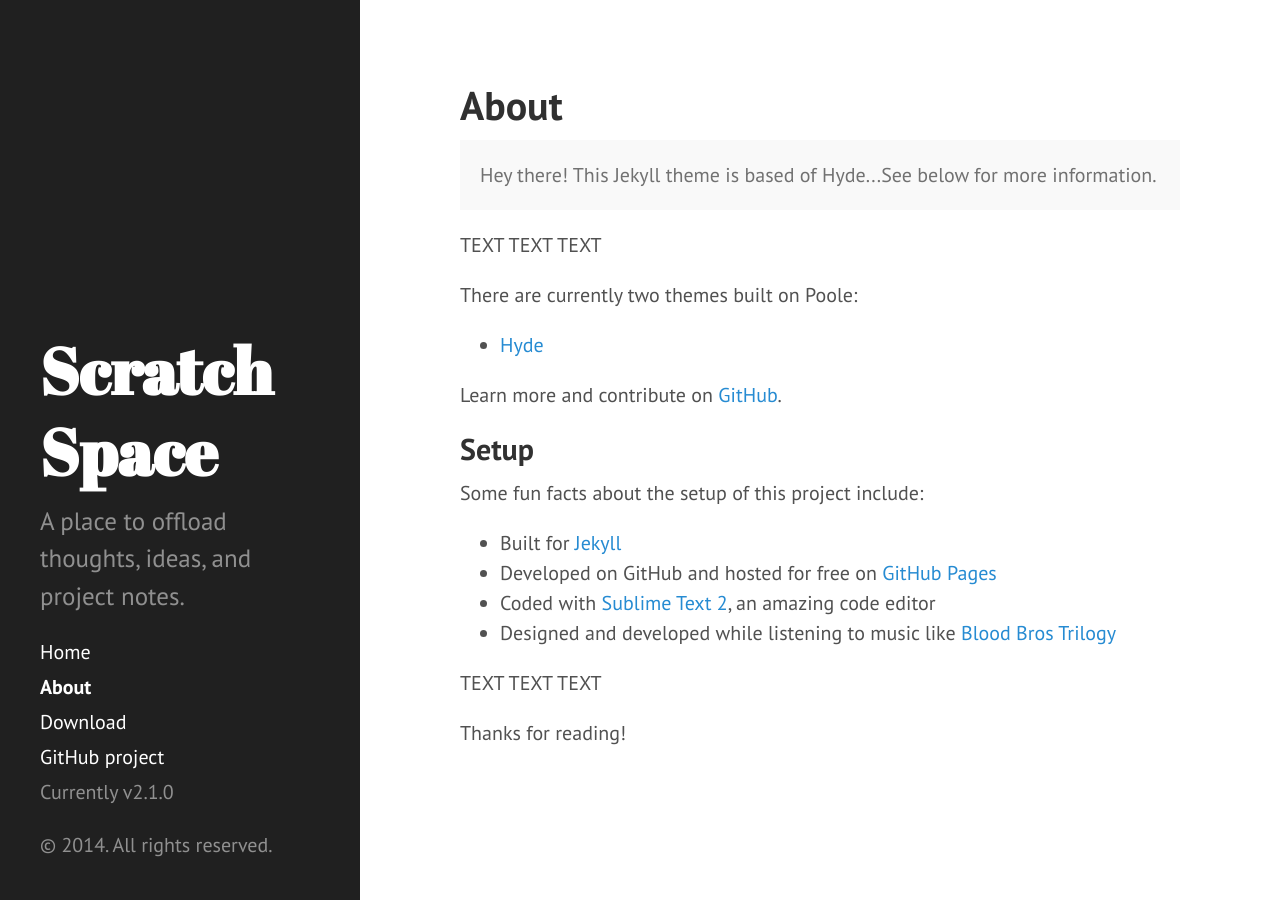
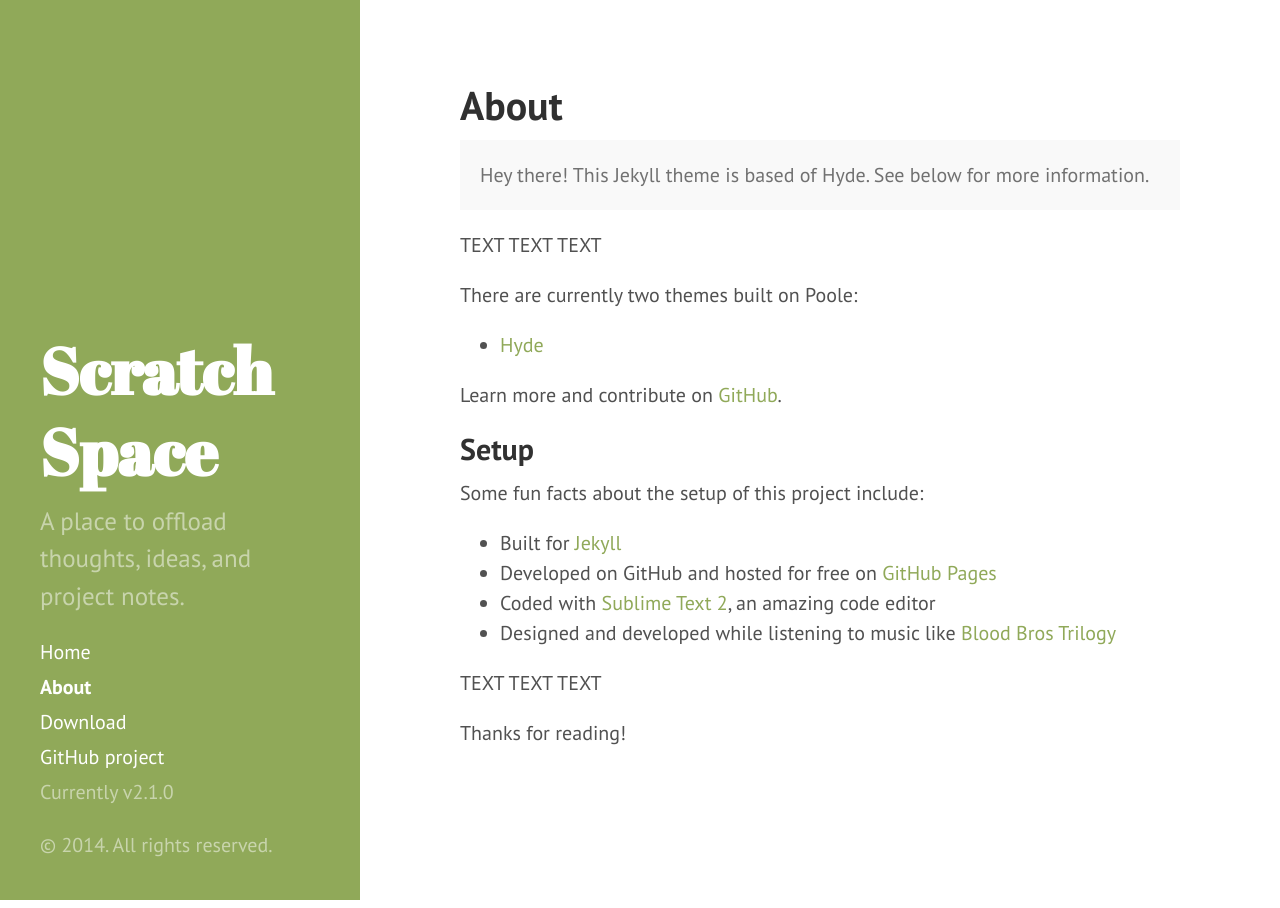
Before and after one commit to Popp1nFresh/Popp1nFresh.github.io, a Jekyll site: the page built from about.md, in a window 1280 px wide. Built offline with Jekyll 4.4.1, drawn with Linux system fonts in a browser that asks for light colours; Markdown is read by kramdown in place of the engine named in the settings.

Commit message:
Changed theme

```diff
--- a/_layouts/default.html
+++ b/_layouts/default.html
@@ -3,7 +3,7 @@
 
   {% include head.html %}
 
-  <body>
+  <body class="theme-base-0b">
 
     {% include sidebar.html %}
 
--- a/about.md
+++ b/about.md
@@ -4,7 +4,7 @@ title: About
 ---
 
 <p class="message">
-  Hey there! This Jekyll theme is based of Hyde...See below for more information.
+  Hey there! This Jekyll theme is based of Hyde. See below for more information.
 </p>
 
 TEXT TEXT TEXT
```
